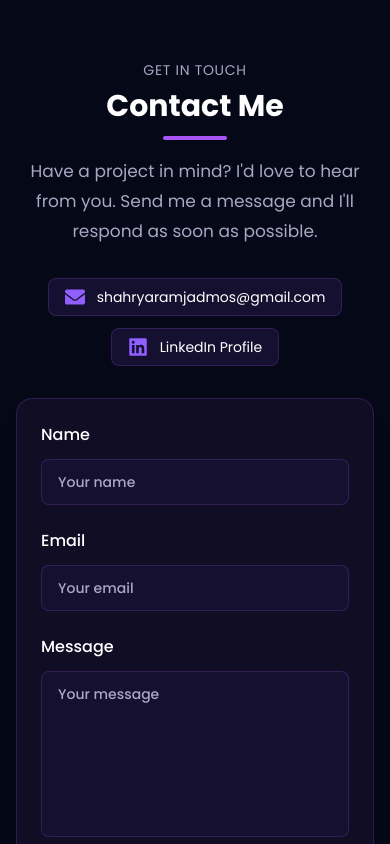
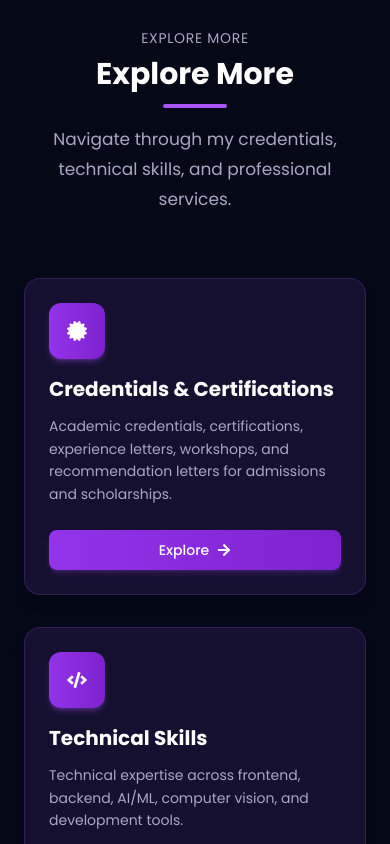
Before and after one commit to itshahryar/portfolio, a React (Vite) app: page / in a window 390 px wide. Shown: the part 7220-8064 px from the top of the page. Built offline with nearby package versions, Linux system fonts and the light colour scheme; no server answers.

Commit message:
major updations

```diff
--- a/src/App.jsx
+++ b/src/App.jsx
@@ -1,6 +1,6 @@
 import { BrowserRouter, Route, Routes } from "react-router-dom";
 
-import { About, Contact, Experience, Feedbacks, Hero, Navbar, Tech, Works, StarsCanvas, Certifications, Education, Footer, Exp,Wrk,ProjectDetails, Chatbot, Services, Skills } from "./components";
+import { About, Contact, Experience, Feedbacks, Hero, Navbar, Tech, Works, StarsCanvas, Certifications, Education, Footer, Exp,Wrk,ProjectDetails, Chatbot, Services, Skills, QuickLinks } from "./components";
 import ScrollToTop from './components/ScrollToTop';
 import RouteLoader from './components/RouteLoader';
 
@@ -23,6 +23,7 @@ const App = () => {
               <Exp />
               <Wrk />
               <Education />
+              <QuickLinks />
               <Contact />
               {/* <StarsCanvas /> */}
               <Footer />
--- a/src/assets/index.js
+++ b/src/assets/index.js
@@ -65,6 +65,7 @@ import hpCybersecurity from "./certifications/hpCybersecurity.jpg";
 import hpResume from "./certifications/hpResume.jpg";
 import chineseCourse from "./certifications/chineseCourse.jpg";
 import unicefCertificate from "./certifications/unicefCertificate.jpg";
+import englishProef from "./certifications/englishProef.jpg";
 
 import dps from "./education/dps.png";
 import pgc from "./education/pgc.png";
@@ -136,4 +137,5 @@ doctorPortfolioImage,
 artistPortfolioImage,
 bio,
 hamnaPortfolioImage,
+englishProef,
 };
--- a/src/components/Certifications.jsx
+++ b/src/components/Certifications.jsx
@@ -1,4 +1,5 @@
 import { useState } from 'react';
+import { motion } from 'framer-motion';
 import { Swiper, SwiperSlide } from 'swiper/react';
 import { Autoplay } from 'swiper/modules';
 import 'swiper/css';
@@ -72,35 +73,55 @@ const CertificationCard = ({ title, date, issuedBy, image }) => {
 };
 
 const Certifications = () => {
-  // Group certifications by category
-  const groupedCertifications = {
-    credentials: certifications.filter(cert =>
-      cert.title.includes("Microsoft Specialist") ||
-      cert.title.includes("HP LIFE") ||
-      cert.title.includes("Resume Writing")
-    ),
-    experience: certifications.filter(cert =>
-      cert.title.includes("Internship") ||
-      cert.title.includes("Experience") ||
-      cert.title.includes("Developer")
-    ),
-    workshops: certifications.filter(cert =>
-      cert.title.includes("Workshop") ||
-      cert.title.includes("Bootcamp")
-    ),
-    socialImpact: certifications.filter(cert =>
-      cert.issuedBy.includes("UN") ||
-      cert.issuedBy.includes("UNICEF") ||
-      cert.title.includes("Gender") ||
-      cert.title.includes("Child Protection")
-    ),
-    language: certifications.filter(cert =>
-      cert.title.includes("Chinese") ||
-      cert.title.includes("Language")
-    )
+  const [activeFilter, setActiveFilter] = useState('All');
+
+  // Map certification types to display names
+  const typeToDisplayName = {
+    'experience': 'Experience Letters',
+    'workshop': 'Workshops & Bootcamps',
+    'credential': 'Credentials',
+    'social-impact': 'Social Impact & Awareness',
+    'language': 'Language Learning',
+    'recommendation': 'Letters of Recommendation',
   };
 
-  const renderSection = (title, items, keyPrefix) => (
+  // Map display names to certification types
+  const displayNameToType = {
+    'Experience Letters': 'experience',
+    'Workshops & Bootcamps': 'workshop',
+    'Credentials': 'credential',
+    'Social Impact & Awareness': 'social-impact',
+    'Language Learning': 'language',
+    'Letters of Recommendation': 'recommendation',
+  };
+
+  // Group certifications by type
+  const groupedCertifications = {
+    all: certifications,
+    experience: certifications.filter(cert => cert.type === "experience"),
+    workshops: certifications.filter(cert => cert.type === "workshop"),
+    credentials: certifications.filter(cert => cert.type === "credential"),
+    socialImpact: certifications.filter(cert => cert.type === "social-impact"),
+    language: certifications.filter(cert => cert.type === "language"),
+    recommendation: certifications.filter(cert => cert.type === "recommendation")
+  };
+
+  const categories = ['All', 'Experience Letters', 'Workshops & Bootcamps', 'Credentials', 'Social Impact & Awareness', 'Language Learning', 'Letters of Recommendation'];
+
+  const filteredCertifications = activeFilter === 'All'
+    ? certifications
+    : certifications.filter(cert => {
+        const certType = displayNameToType[activeFilter];
+        return cert.type === certType;
+      });
+
+  const totalCertifications = certifications.length;
+  const filteredCount = filteredCertifications.length;
+
+  const renderSection = (title, items, keyPrefix) => {
+    if (items.length === 0) return null;
+
+    return (
       <div className="mt-20">
         <div className="flex items-center mb-10">
           <div className="flex-grow border-t border-gray-700"></div>
@@ -121,15 +142,16 @@ const Certifications = () => {
         </div>
       </div>
     );
+  };
 
   return (
     <section className="bg-transparent pt-[120px] pb-20">
-      <div className="px-6 sm:px-16">
+      <div className="px-6 sm:px-16 max-w-7xl mx-auto">
         <div className="mt-5">
-          <p className="text-secondary uppercase text-sm tracking-wider">My Achievements</p>
-          <h2 className="text-white text-3xl font-bold">Learning & Growth Journey</h2>
+          <p className="text-secondary uppercase text-sm tracking-wider">Documents & Credentials</p>
+          <h2 className="text-white text-3xl md:text-4xl font-bold">Credentials & Certifications</h2>
           <p className="text-secondary text-[17px] max-w-3xl leading-[30px] mt-4">
-            A collection of credentials, workshops, experiences, and letters that reflect my continuous journey of learning, growth, and making an impact across technology and society.
+            A comprehensive collection of credentials, certifications, experience letters, workshops, and recommendation letters. Ideal for university admissions, scholarship applications, and professional opportunities.
           </p>
         </div>
 
@@ -138,12 +160,67 @@ const Certifications = () => {
           <CompanyLogosSlider />
         </div>
 
-        {/* All Sections */}
+        {/* Filter Buttons */}
+        <div className="mt-12 flex flex-wrap gap-4">
+          {categories.map((category) => (
+            <motion.button
+              key={category}
+              onClick={() => setActiveFilter(category)}
+              className={`px-6 py-2.5 rounded-lg font-medium text-sm transition-all duration-300 ${
+                activeFilter === category
+                  ? 'bg-gradient-to-r from-purple-600 to-purple-700 text-white shadow-lg shadow-purple-500/30'
+                  : 'bg-tertiary text-secondary hover:text-white hover:bg-black-100 border border-purple-500/20'
+              }`}
+              whileHover={{ scale: 1.05 }}
+              whileTap={{ scale: 0.95 }}
+            >
+              {category}
+            </motion.button>
+          ))}
+        </div>
+
+        {/* Certification Count */}
+        <div className="mt-4 text-secondary text-sm">
+          Showing{" "}
+          <span className="text-white font-semibold">{filteredCount}</span> of{" "}
+          <span className="text-white font-semibold">{totalCertifications}</span>{" "}
+          documents
+          {activeFilter !== 'All' && (
+            <> in <span className="capitalize">{activeFilter}</span></>
+          )}
+          .
+        </div>
+
+        {/* Filtered View */}
+        {activeFilter === 'All' ? (
+          <>
             {renderSection('Experience Letters', groupedCertifications.experience, 'experience')}
             {renderSection('Workshops & Bootcamps', groupedCertifications.workshops, 'workshops')}
             {renderSection('Credentials', groupedCertifications.credentials, 'credentials')}
             {renderSection('Social Impact & Awareness', groupedCertifications.socialImpact, 'social')}
             {renderSection('Language Learning', groupedCertifications.language, 'language')}
+            {renderSection('Letters of Recommendation', groupedCertifications.recommendation, 'recommendation')}
+          </>
+        ) : (
+          <div className="mt-12">
+            <div className="grid grid-cols-1 sm:grid-cols-2 lg:grid-cols-3 gap-7">
+              {filteredCertifications.map((cert, index) => (
+                <CertificationCard
+                  key={`filtered-${index}`}
+                  title={cert.title}
+                  date={cert.date}
+                  issuedBy={cert.issuedBy}
+                  image={cert.image}
+                />
+              ))}
+            </div>
+            {filteredCertifications.length === 0 && (
+              <div className="text-center py-12">
+                <p className="text-secondary text-lg">No documents found in this category.</p>
+              </div>
+            )}
+          </div>
+        )}
       </div>
     </section>
   );
--- a/src/components/Navbar.jsx
+++ b/src/components/Navbar.jsx
@@ -165,7 +165,7 @@ const Navbar = () => {
                 to="/certifications"
                 className="text-[18px] font-medium cursor-pointer text-secondary hover:text-white"
               >
-                Achievements
+                Credentials
               </Link>
             </li>
 
--- /dev/null
+++ b/src/components/QuickLinks.jsx
@@ -0,0 +1,83 @@
+import React from "react";
+import { useNavigate } from "react-router-dom";
+import { motion } from "framer-motion";
+import { FaCertificate, FaCode, FaBriefcase, FaArrowRight } from "react-icons/fa";
+
+const QuickLinks = () => {
+  const navigate = useNavigate();
+
+  const quickLinks = [
+    {
+      icon: FaCertificate,
+      title: "Credentials & Certifications",
+      description: "Academic credentials, certifications, experience letters, workshops, and recommendation letters for admissions and scholarships.",
+      path: "/certifications",
+    },
+    {
+      icon: FaCode,
+      title: "Technical Skills",
+      description: "Technical expertise across frontend, backend, AI/ML, computer vision, and development tools.",
+      path: "/skills",
+    },
+    {
+      icon: FaBriefcase,
+      title: "Services & Solutions",
+      description: "Professional services including web development, e-commerce, AI dashboards, mobile apps, and backend solutions.",
+      path: "/services",
+    },
+  ];
+
+  return (
+    <section id="quick-links" className="mt-24 px-6 md:px-12 max-w-7xl mx-auto pb-8">
+      <motion.div
+        initial={{ opacity: 0, y: 20 }}
+        whileInView={{ opacity: 1, y: 0 }}
+        viewport={{ once: true }}
+        transition={{ duration: 0.5 }}
+        className="mb-16 text-center"
+      >
+        <p className="text-secondary uppercase text-sm tracking-wider mb-2">
+          Explore More
+        </p>
+        <h2 className="text-white text-3xl md:text-4xl font-bold">Explore More</h2>
+        <div className="w-16 h-1 bg-purple-500 mx-auto mt-3 rounded-full"></div>
+        <p className="mt-4 text-secondary text-[17px] max-w-3xl mx-auto leading-[30px]">
+          Navigate through my credentials, technical skills, and professional services.
+        </p>
+      </motion.div>
+
+      <div className="grid grid-cols-1 md:grid-cols-3 gap-8">
+        {quickLinks.map((link, index) => {
+          const Icon = link.icon;
+          return (
+            <motion.div
+              key={link.title}
+              initial={{ opacity: 0, y: 20 }}
+              whileInView={{ opacity: 1, y: 0 }}
+              viewport={{ once: true }}
+              transition={{ duration: 0.5, delay: index * 0.1 }}
+              onClick={() => navigate(link.path)}
+              className="bg-tertiary p-6 rounded-2xl border border-purple-500/20 hover:border-purple-500/40 shadow-lg hover:shadow-xl transition-all duration-300 cursor-pointer group flex flex-col h-full"
+            >
+              <div className="w-14 h-14 rounded-xl bg-gradient-to-r from-purple-600 to-purple-700 flex items-center justify-center mb-4 group-hover:scale-110 transition-transform duration-300 shadow-md shadow-purple-500/30">
+                <Icon className="text-white text-xl" />
+              </div>
+
+              <h3 className="text-white text-xl font-bold mb-3">{link.title}</h3>
+              <p className="text-secondary text-[14px] leading-relaxed mb-auto flex-grow">
+                {link.description}
+              </p>
+
+              <button className="mt-6 w-full py-2.5 px-4 bg-gradient-to-r from-purple-600 to-purple-700 hover:from-purple-700 hover:to-purple-800 text-white rounded-lg text-sm font-medium transition-all duration-300 shadow-md shadow-purple-500/20 flex items-center justify-center gap-2 group-hover:shadow-lg group-hover:shadow-purple-500/30">
+                <span>Explore</span>
+                <FaArrowRight className="text-sm group-hover:translate-x-1 transition-transform" />
+              </button>
+            </motion.div>
+          );
+        })}
+      </div>
+    </section>
+  );
+};
+
+export default QuickLinks;
--- a/src/components/index.js
+++ b/src/components/index.js
@@ -17,6 +17,7 @@ import ProjectDetails from '../pages/project/ProjectDetails';
 import Chatbot from './Chatbot';
 import Services from './Services';
 import Skills from './Skills';
+import QuickLinks from './QuickLinks';
 
 export {
   Hero,
@@ -37,6 +38,7 @@ export {
   Chatbot,
   Services,
   Skills,
+  QuickLinks,
 
   Exp,
   Wrk,
--- a/src/constants/index.js
+++ b/src/constants/index.js
@@ -59,6 +59,7 @@ import {
   artistPortfolioImage,
   bio,
   hamnaPortfolioImage,
+  englishProef,
 } from "../assets";
 
 // export const navLinks = [
@@ -277,42 +278,56 @@ const certifications = [
     date: "July 2023 - 01 September 2023",
     issuedBy: "V3 Solution (Private Limited)",
     image: v3_letter,
+    type: "experience",
   },
   {
     title: "Mern Stack Developer Experiece Letter",
     date: "20 July 2024 - 20 September 2024",
     issuedBy: "Portusx",
     image: portusx2,
+    type: "experience",
   },
   {
     title: "HP LIFE Cybersecurity Awareness",
     date: "17 August 2025",
     issuedBy: "HP LIFE",
     image: hpCybersecurity, // You'll need to import this image
+    type: "credential",
   },
   {
     title: "HP LIFE Resume Writing",
     date: "9 September 2025",
     issuedBy: "HP LIFE",
     image: hpResume, // You'll need to import this image
+    type: "credential",
   },
   {
     title: "Beginners' Chinese: A Taster Course",
     date: "15 February 2025",
     issuedBy: "OpenLearn",
     image: chineseCourse, // You'll need to import this image
+    type: "language",
+  },
+  {
+    title: "English Proficiency Certificate",
+    date: "14 January 2026",
+    issuedBy: "COMSATS University Islamabad",
+    image: englishProef, // You'll need to import this image
+    type: "language",
   },
   {
     title: "Child Protection Systems Strengthening",
     date: "2025", // Add the specific date if available
     issuedBy: "UNICEF",
     image: unicefCertificate, // You'll need to import this image
+    type: "social-impact",
   },
   {
     title: "Build with AI – Workshop",
     date: "21 April 2025",
     issuedBy: "Google Developer Groups on Campus (GDGoC) - CUI",
     image: workshop,
+    type: "workshop",
   },
   {
     title: "Web Bootcamp with LLM Workflows",
@@ -320,30 +335,49 @@ const certifications = [
     issuedBy: "GDGoC - CUI",
     certificateId: "3e61c74f-07b0-4979-bc23-188e4e008224",
     image: bootcamp,
+    type: "workshop",
   },
   {
     title: "Microsoft Specialist: Word (Office 2016)",
     date: "15 November 2020",
     issuedBy: "Microsoft",
     image: word,
+    type: "credential",
   },
   {
     title: "Microsoft Specialist: PowerPoint (Office 2016)",
     date: "07 January 2021",
     issuedBy: "Microsoft",
     image: pp,
+    type: "credential",
   },
   {
     title: "An Introduction to Gender Equality for UN staff",
     date: "28 July 2023",
     issuedBy: "United Nations",
     image: gender,
+    type: "social-impact",
   },
   {
     title: "Building Gender IQ - Gender Equality",
     date: "July 2023",
     issuedBy: "UN Women",
     image: gender2,
+    type: "social-impact",
+  },
+  {
+    title: "Letter of Recommendation",
+    date: "2026",
+    issuedBy: "COMSATS University Islamabad",
+    image: cui,
+    type: "recommendation",
+  },
+  {
+    title: "Letter of Recommendation",
+    date: "2026",
+    issuedBy: "COMSATS University Islamabad",
+    image: cui,
+    type: "recommendation",
   },
 ];
 
@@ -440,6 +474,7 @@ const projects = [
     image: jobit, // You can replace with an actual project image
     source_code_link: "https://github.com/Zamin-Raza/SafeSitePlus",
     isLive: false,
+    type: "academic",
   },
   {
     id: "floodaware",
@@ -471,6 +506,7 @@ const projects = [
     image: flood,
     source_code_link: "https://github.com/itshahryar/flood-risk-frontend/",
     isLive: false,
+    type: "solo",
   },
   {
     id: "aicareercoach",
@@ -518,6 +554,7 @@ const projects = [
     image: careerCoach, // Replace with actual image variable
     source_code_link: "https://github.com/itshahryar/Mern-ai-career-coach",
     isLive: false,
+    type: "solo",
   },
   {
     id: "aifinanceplatform",
@@ -561,6 +598,7 @@ const projects = [
     image: finance, // Replace with actual image related to I Finance if available
     source_code_link: "https://github.com/itshahryar/next-ai-finance", // Replace with your actual link
     isLive: false,
+    type: "solo",
   },
   {
     id: "mernreal-estate",
@@ -592,6 +630,7 @@ const projects = [
     image: carrent,
     source_code_link: "https://github.com/itshahryar/mern-realEstate",
     isLive: false,
+    type: "solo",
   },
   {
     id: "proteoaging-oocytes",
@@ -610,6 +649,7 @@ const projects = [
     image: bio,
     source_code_link: "https://github.com/itshahryar/ProteoAging-Oocytes",
     isLive: false,
+    type: "client-project",
   },
   {
     id: "doctor-portfolio",
@@ -628,6 +668,7 @@ const projects = [
     source_code_link: "https://github.com/itshahryar/doctor-portfolio",
     isLive: true,
     liveLink: "https://dr-ibtisam.vercel.app/",
+    type: "client-portfolio",
   },
   {
     id: "artist-portfolio",
@@ -646,6 +687,7 @@ const projects = [
     source_code_link: "https://github.com/itshahryar/Artist-portfolio",
     isLive: true,
     liveLink: "https://artist-portfolio-azure.vercel.app/",
+    type: "client-portfolio",
   },
   {
     id: "graphic-designer-portfolio",
@@ -665,6 +707,7 @@ const projects = [
     source_code_link: "https://github.com/itshahryar/client-portfolio",
     isLive: true,
     liveLink: "https://hamnas-portfolio.vercel.app/",
+    type: "client-portfolio",
   },
    {
     id: "mealmentor-ui",
@@ -681,6 +724,7 @@ const projects = [
     source_code_link:
       "https://www.figma.com/design/QlqOhw2cJg8llLHrX7S4ib/MealMentor-HCI-Lab-Terminal?node-id=0-1&p=f&t=YSSEaiYXV8GAu70L-0",
     isLive: false,
+    type: "ui-ux",
   },
 
 ];
```
Also changed, not shown: src/components/Works.jsx (+19 -25 lines), src/pages/project/projectDetailsData.js (+10 -0 lines), src/assets/certifications/englishProef.jpg (added), src/components/RouteLoader.jsx (line endings or trailing spaces). Lines whose indentation alone changed are shown as unchanged.
